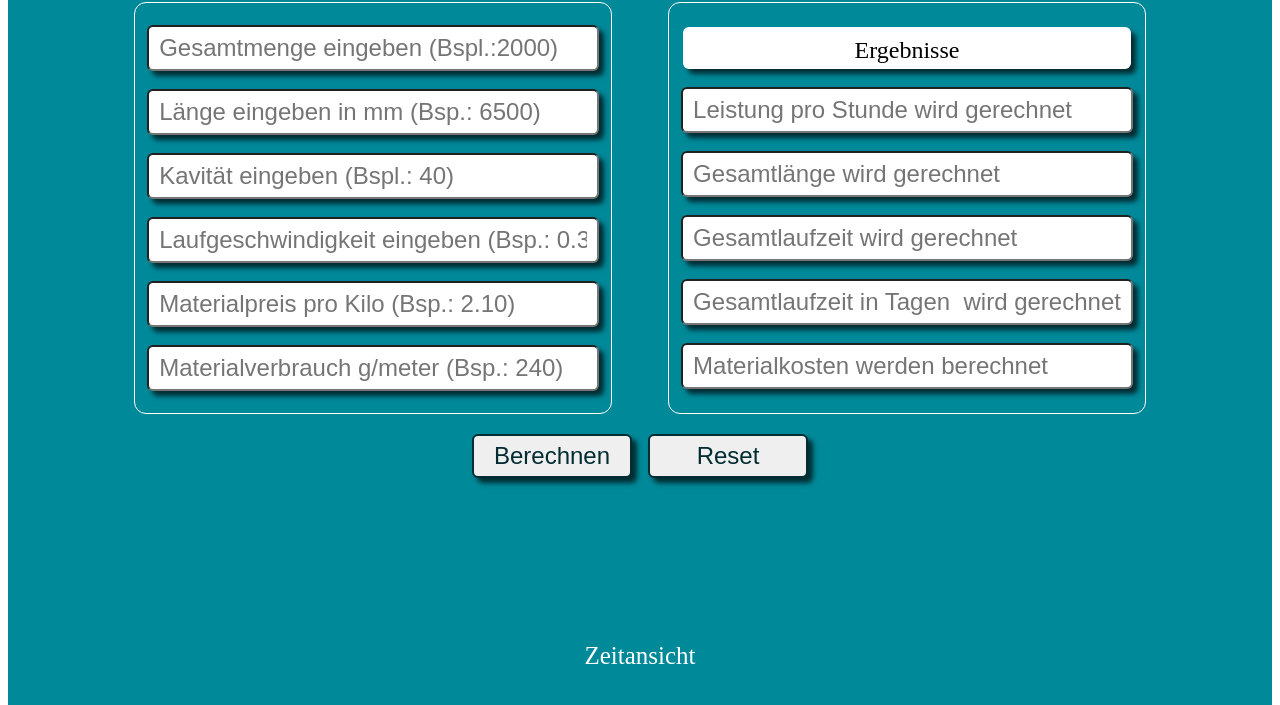
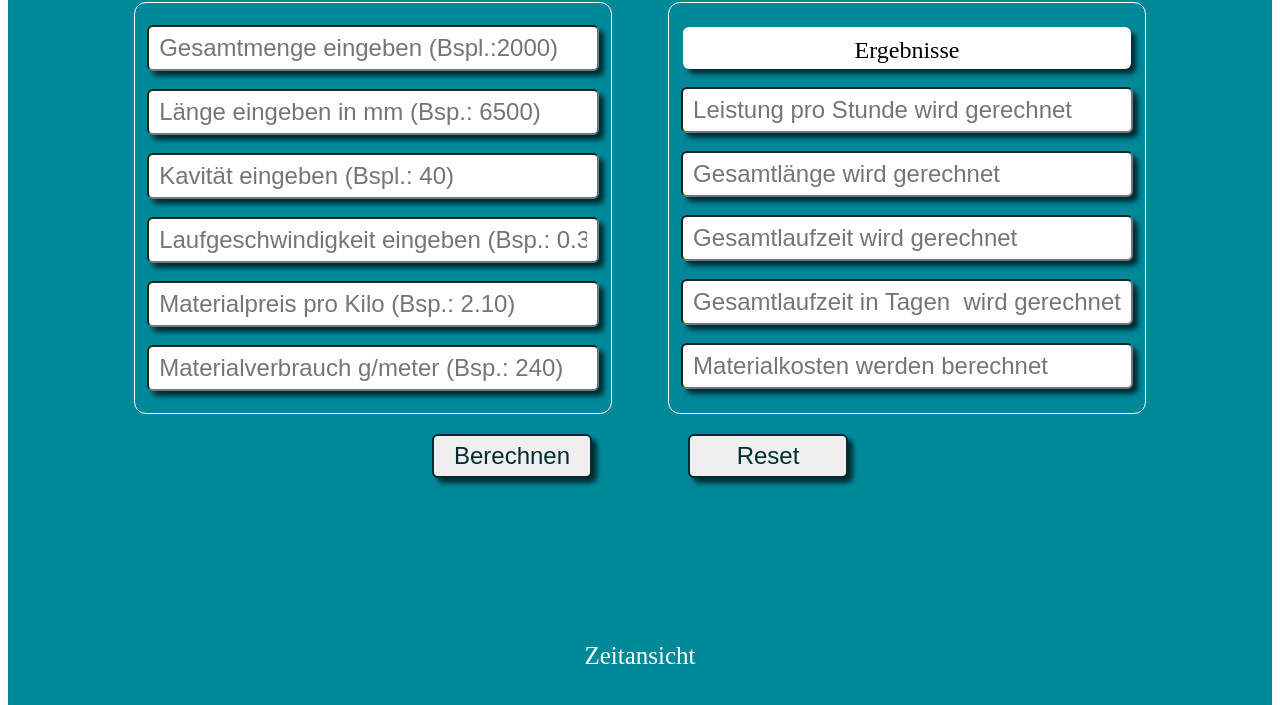
Before and after one commit to Agica1974/Laufzeitrechner, a plain HTML site: page index.html in a window 1280 px wide. Shown: the part 61-766 px from the top of the page. Drawn offline with Linux system fonts and the light colour scheme.

Commit message:
button-gap

```diff
--- a/style.css
+++ b/style.css
@@ -73,6 +73,7 @@ input{
     display: flex;
     justify-content: center;
     align-items: center;
+    gap: 5rem;
     padding-left: 1rem;
 
 }
```
